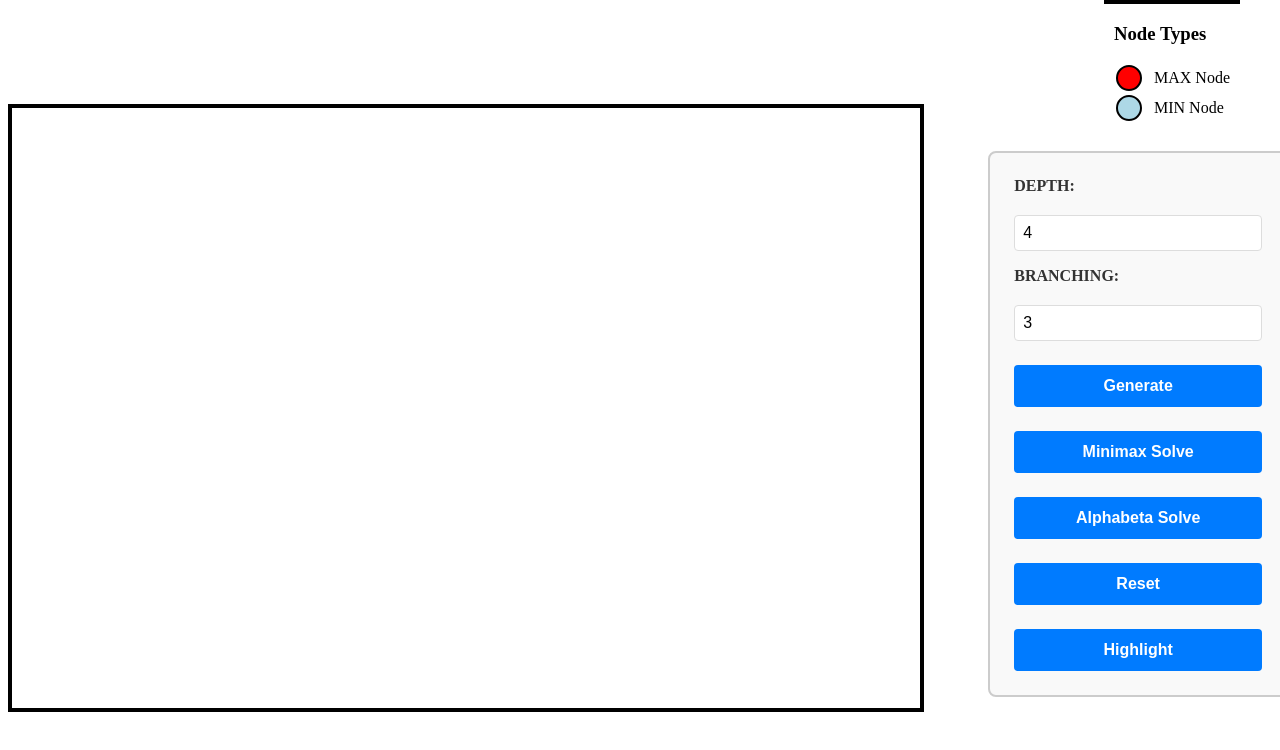
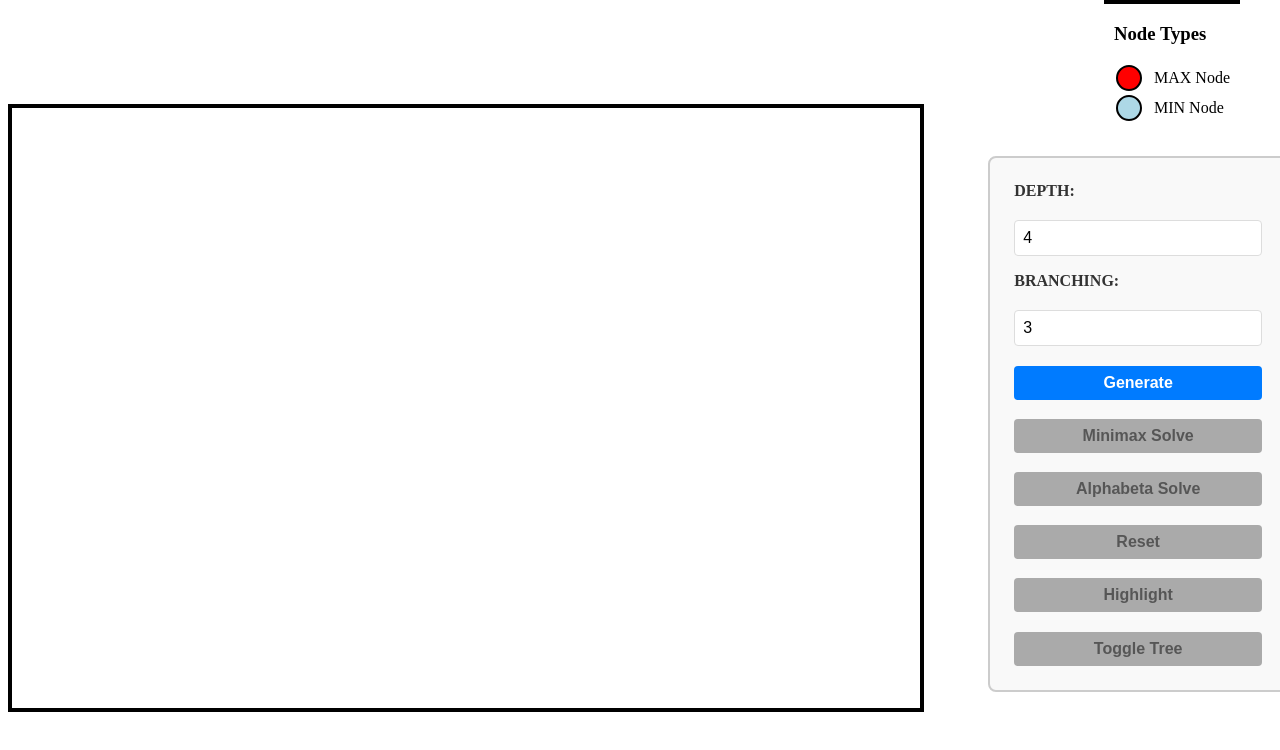
Before and after one commit to Darkfrobozz/alphabeta, a SvelteKit app: page /tree in a window 1280 px wide. Shown: the top 750 px of the page. Built offline with nearby package versions, Linux system fonts and the light colour scheme.

Commit message:
added flipping between two active trees and disabled buttons

```diff
--- a/src/routes/tree/+page.svelte
+++ b/src/routes/tree/+page.svelte
@@ -97,6 +97,12 @@
     } else {
       alert("No tree to reset selected");
     }
+  }
+
+  function toggle_tree() {
+    const TEMP = tree;
+    tree = saved_tree;
+    saved_tree = TEMP;
   }
 </script>
 
@@ -246,10 +252,19 @@
       bind:value={tree_branching}
     />
     <button on:click={generate_tree}>Generate</button>
-    <button on:click={() => solve(minimax)}>Minimax Solve</button>
-    <button on:click={() => solve(alphabeta)}>Alphabeta Solve</button>
-    <button on:click={reset_active_tree}>Reset</button>
-    <button on:click={activate_highlight}>Highlight</button>
+    <button on:click={() => solve(minimax)} disabled={tree === null}
+      >Minimax Solve</button
+    >
+    <button on:click={() => solve(alphabeta)} disabled={tree === null}
+      >Alphabeta Solve</button
+    >
+    <button on:click={reset_active_tree} disabled={tree === null}>Reset</button>
+    <button on:click={activate_highlight} disabled={tree === null}
+      >Highlight</button
+    >
+    <button on:click={toggle_tree} disabled={saved_tree === null}
+      >Toggle Tree</button
+    >
   </section>
 </main>
 
@@ -322,7 +337,7 @@
     }
 
     button {
-      padding: 0.75rem 1.5rem;
+      padding: 0.5rem 1.5rem;
       background-color: #007bff;
       color: white;
       border: none;
@@ -330,15 +345,50 @@
       font-size: 1rem;
       font-weight: bold;
       cursor: pointer;
-      margin-top: 0.5rem;
+      margin-top: 0.2rem;
 
-      &:hover {
-        background-color: #0056b3;
+      &:not(:disabled) {
+        &:hover {
+          background-color: #0056b3;
+        }
+
+        &:active {
+          transform: translateY(1px);
+        }
       }
 
-      &:active {
-        transform: translateY(1px);
+      &:disabled {
+        background-color: gray;
+        color: black;
+        border-color: black;
+        cursor: not-allowed;
+        opacity: 0.65;
+
+        &:active {
+          animation: shake 0.5s ease-in-out;
+          background-color: red;
+        }
       }
+    }
+  }
+
+  @keyframes shake {
+    0%,
+    100% {
+      transform: translateX(0);
+    }
+    10%,
+    30%,
+    50%,
+    70%,
+    90% {
+      transform: translateX(-5px);
+    }
+    20%,
+    40%,
+    60%,
+    80% {
+      transform: translateX(5px);
     }
   }
 
```
